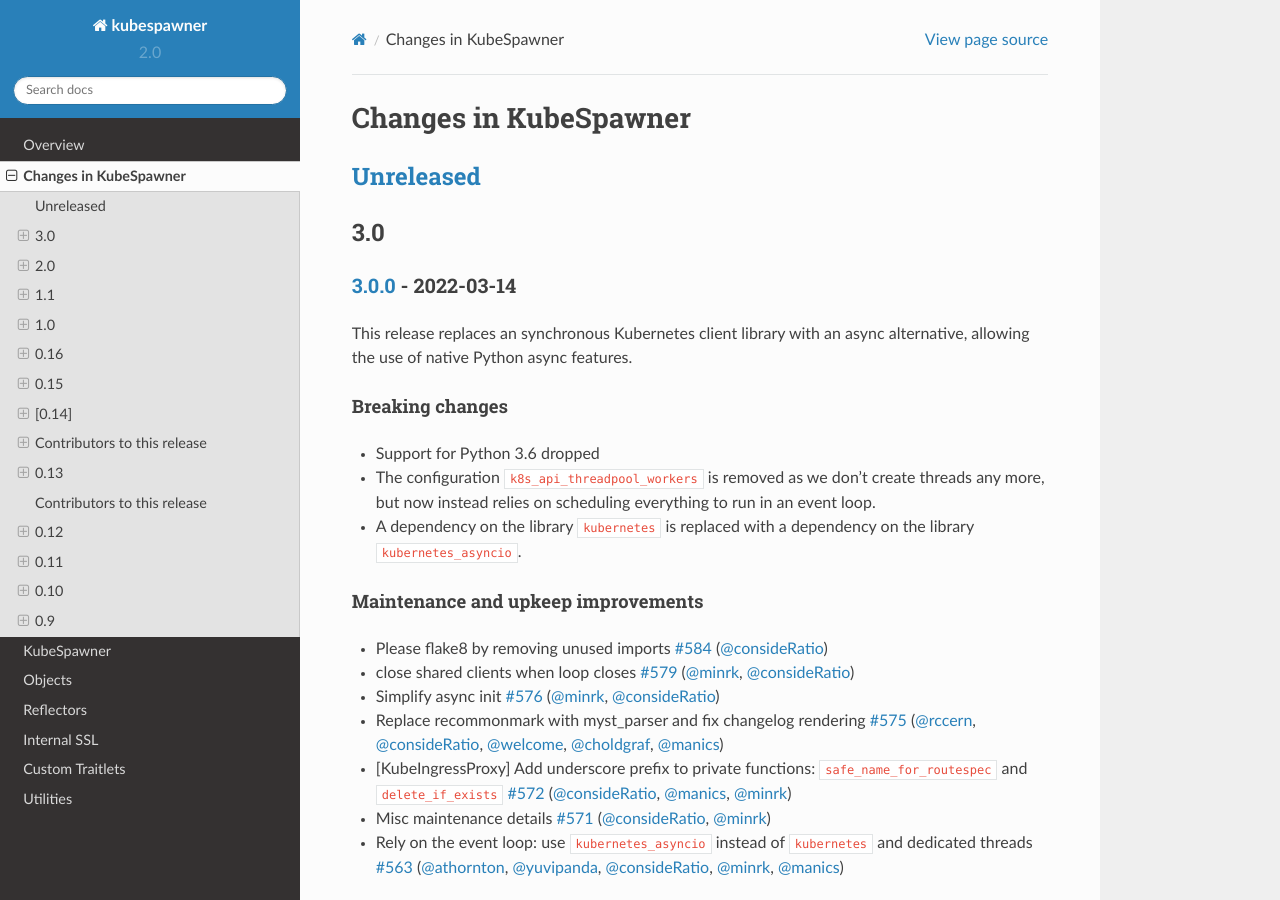
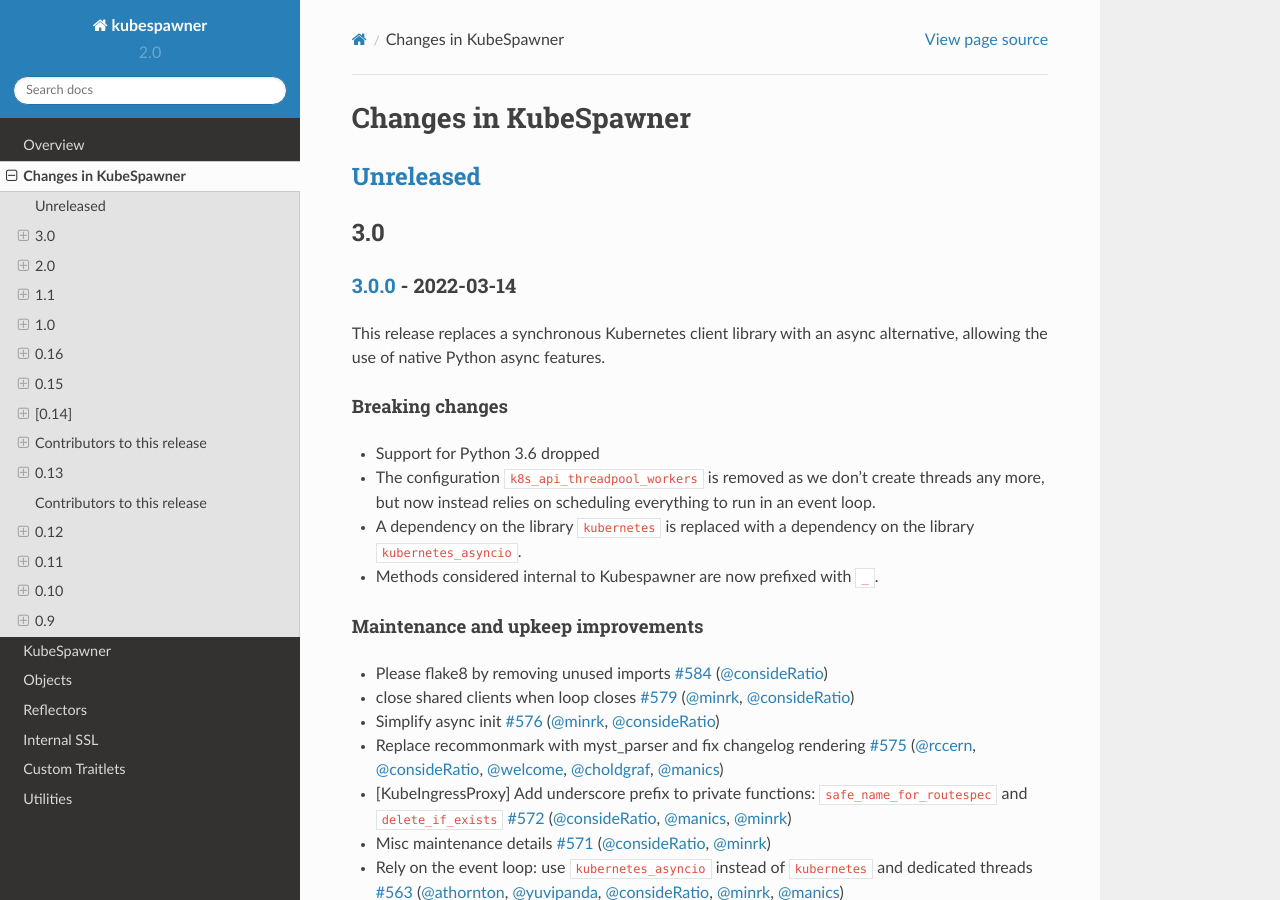
Before and after one commit to jupyterhub/kubespawner, a Sphinx documentation site: the page built from docs/source/changelog.md, in a window 1280 px wide and 900 px high. Built offline with Sphinx 7.4.7 and the Read the Docs theme 2.0.0, drawn with Linux system fonts in a browser that asks for light colours.

Commit message:
Apply suggestions from code review
Co-authored-by: Simon Li <orpheus+devel@gmail.com>

```diff
--- a/docs/source/changelog.md
+++ b/docs/source/changelog.md
@@ -8,7 +8,7 @@
 
 ### [3.0.0] - 2022-03-14
 
-This release replaces an synchronous Kubernetes client library with an async
+This release replaces a synchronous Kubernetes client library with an async
 alternative, allowing the use of native Python async features.
 
 #### Breaking changes
@@ -21,6 +21,7 @@
   [`kubernetes`](https://github.com/kubernetes-client/python#readme) is replaced
   with a dependency on the library
   [`kubernetes_asyncio`](https://github.com/tomplus/kubernetes_asyncio#readme).
+- Methods considered internal to Kubespawner are now prefixed with `_`.
 
 #### Maintenance and upkeep improvements
 
```
